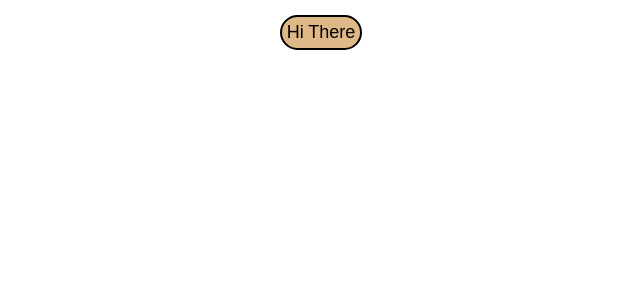
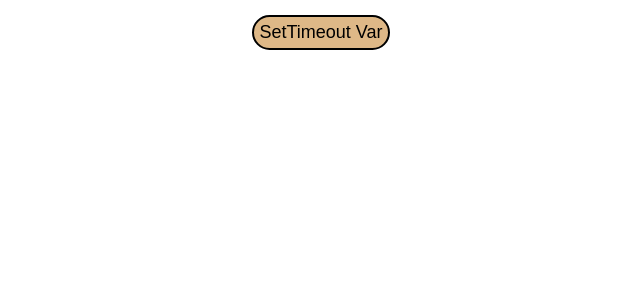
Before and after one commit to AnirupPat/reactjs-let-vs-var, a React (Create React App) app: page / in a window 1280 px wide. Shown: the top 300 px of the page, without its empty margins (319-959 px from the left). Built offline with nearby package versions, Linux system fonts and the light colour scheme.

Commit message:
setTimeout Var

```diff
--- a/src/components/Main.js
+++ b/src/components/Main.js
@@ -4,7 +4,7 @@ import Button from "./UI/Button/Button";
 const Main = () => {
   return (
     <div className={classes.main}>
-      <Button title="Hi There" />
+      <Button title="SetTimeout Var" />
     </div>
   );
 };
--- a/src/components/UI/Button/Button.js
+++ b/src/components/UI/Button/Button.js
@@ -1,7 +1,13 @@
 import classes from "./Button.module.css";
+import setTimeoutVar from '../../../methods/setTimeoutVar';
 
 const Button = (props) => {
-  return <button className={classes.button}>{props.title}</button>;
+    const clickHandler = (event) => {
+        if(props.title === event.target.innerHTML) {
+            setTimeoutVar();
+        }
+    }
+  return <button onClick={clickHandler} className={classes.button}>{props.title}</button>;
 };
 
 export default Button;
--- /dev/null
+++ b/src/methods/setTimeoutVar.js
@@ -0,0 +1,7 @@
+const setTimeoutVar = () => {
+    for(var i = 0; i < 4; i++) {
+        setTimeout(() => console.log(i), 1000 * i);
+    }
+}
+
+export default setTimeoutVar;
```
